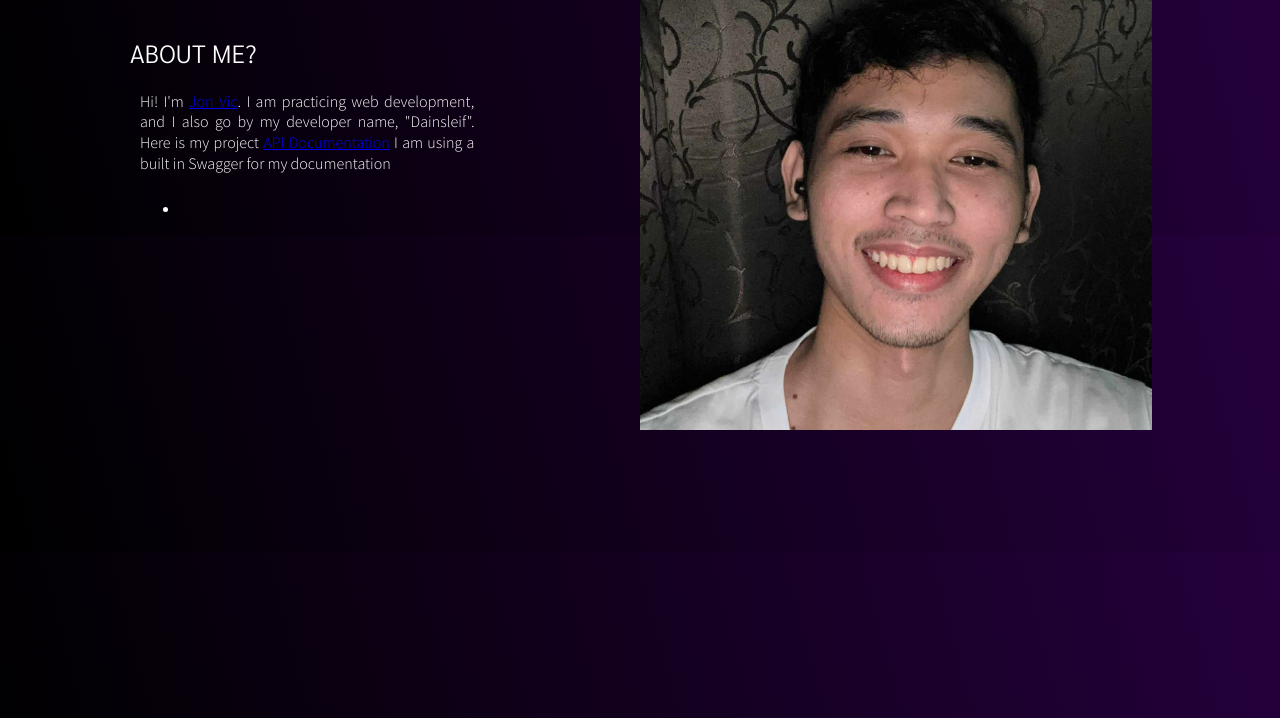
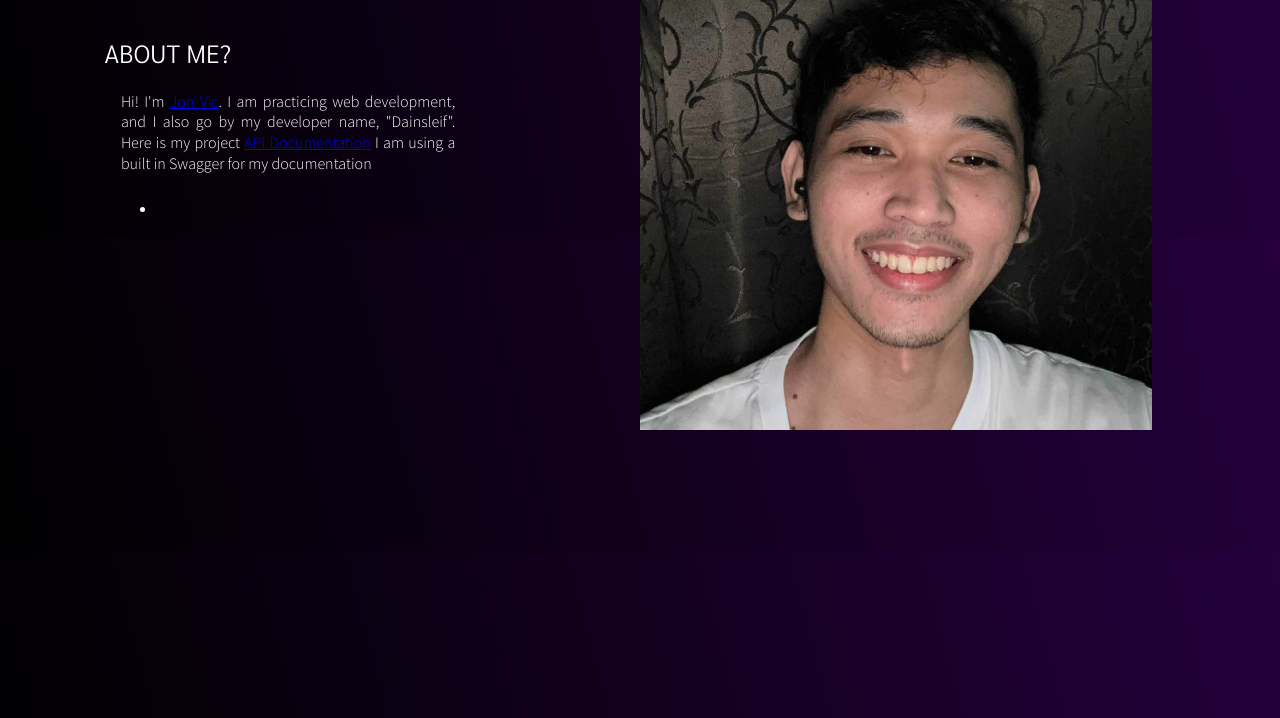
Before and after one commit to jonvicbarcenas/webdev-csit201, a plain HTML site: page index.html in a window 1280 px wide. Shown: the part 82-800 px from the top of the page. Drawn offline with Linux system fonts and the light colour scheme; a web font is replaced by a local one.

Commit message:
Update style.css

```diff
--- a/style.css
+++ b/style.css
@@ -21,14 +21,14 @@ body {
     font-weight: 300;
     line-height: 1.3;
     margin-top: 40px;
-    margin-left: 120px;
+    margin-left: 7.5%;
     color: #ffffff;
     font-family: Sarabun, 'Source Sans Pro';
   }
 
   p {
     text-align: justify;
-    margin-left: 130px;
+    margin-left: 8.8%;
     font-size: 16px;
     font-weight: 500;
     line-height: 1.3;
@@ -46,7 +46,7 @@ body {
     max-width: 734.4px;
     margin-top: 2%;
     text-align: left;
-    margin-left: 130px;
+    margin-left: 8.8%;
   }
 
   img {
```
